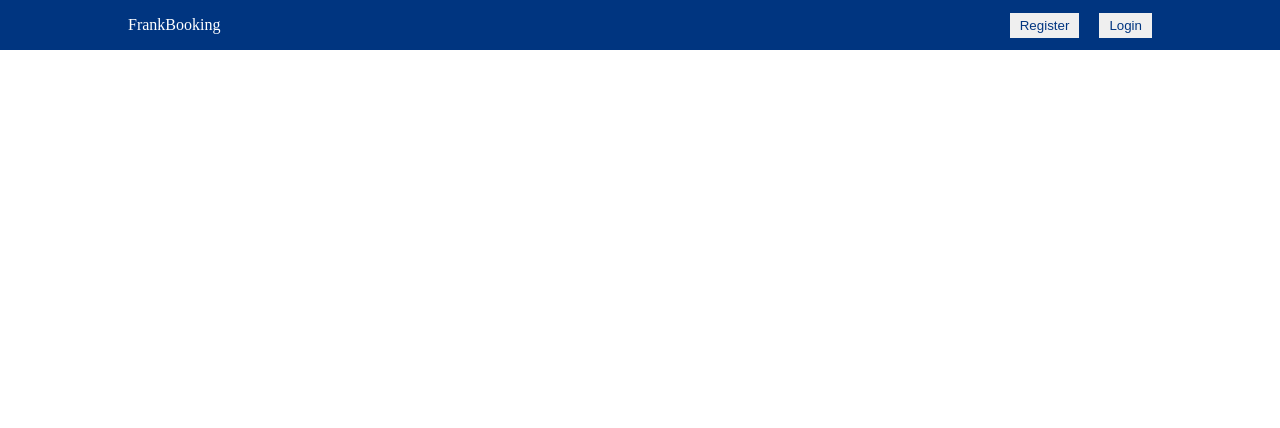
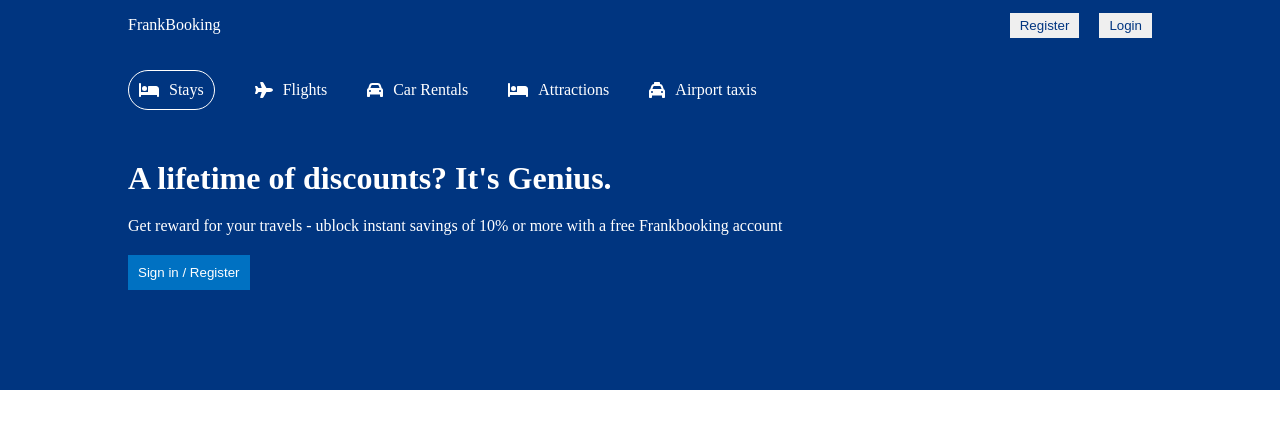
Before and after one commit to Roger-Franco/projetos, a React (Vite) app in the folder booking/: page / in a window 1280 px wide. Shown: the top 428 px of the page. Built offline with nearby package versions, Linux system fonts and the light colour scheme.

Commit message:
Header Design

```diff
--- a/booking/package.json
+++ b/booking/package.json
@@ -10,6 +10,10 @@
     "preview": "vite preview"
   },
   "dependencies": {
+    "@fortawesome/fontawesome-svg-core": "^6.4.0",
+    "@fortawesome/free-regular-svg-icons": "^6.4.0",
+    "@fortawesome/free-solid-svg-icons": "^6.4.0",
+    "@fortawesome/react-fontawesome": "^0.2.0",
     "react": "^18.2.0",
     "react-dom": "^18.2.0",
     "react-router-dom": "^6.14.0"
--- /dev/null
+++ b/booking/src/components/header/Header.jsx
@@ -0,0 +1,40 @@
+import './header.css'
+import { FontAwesomeIcon } from '@fortawesome/react-fontawesome'
+import { faBed, faCar, faPlane, faTaxi } from '@fortawesome/free-solid-svg-icons'
+
+
+const Header = () => {
+  return (
+    <div className='header'>
+      <div className="headerContainer">
+        <div className="headerList">
+          <div className="headerListItem active">
+          <FontAwesomeIcon icon={faBed} />
+          <span>Stays</span>
+          </div>
+          <div className="headerListItem">
+          <FontAwesomeIcon icon={faPlane} />
+          <span>Flights</span>
+          </div>
+          <div className="headerListItem">
+          <FontAwesomeIcon icon={faCar} />
+          <span>Car Rentals</span>
+          </div>
+          <div className="headerListItem">
+          <FontAwesomeIcon icon={faBed} />
+          <span>Attractions</span>
+          </div>
+          <div className="headerListItem">
+          <FontAwesomeIcon icon={faTaxi} />
+          <span>Airport taxis</span>
+          </div>
+        </div>
+        <h1 className="headerTitle">A lifetime of discounts? It's Genius.</h1>
+        <p className="headerDesc">Get reward for your travels - ublock instant savings of 10% or more with a free Frankbooking account</p>
+        <button className="headerBtn">Sign in / Register</button>
+      </div>
+    </div>
+  )
+}
+
+export default Header
--- /dev/null
+++ b/booking/src/components/header/header.css
@@ -0,0 +1,43 @@
+.header {
+  background-color: #003580;
+  color: white;
+  display: flex;
+  justify-content: center;
+}
+
+.headerContainer {
+  width: 100%;
+  max-width: 1024px;
+  margin: 20px 0px 100px 0px;
+}
+
+.headerList {
+  display: flex;
+  gap: 40px;
+  margin-bottom: 50px;
+}
+
+.headerListItem {
+  display: flex;
+  align-items: center;
+  gap: 10px;
+}
+
+.headerListItem.active {
+  border: 1px solid white;
+  padding: 10px;
+  border-radius: 20px;
+}
+
+.headerDesc{
+  margin: 20px 0px
+}
+
+.headerBtn {
+  background-color: #0071c2;
+  color: white;
+  font-weight: 500;
+  border: none;
+  padding: 10px;
+  cursor: pointer;
+}
--- a/booking/src/pages/home/Home.jsx
+++ b/booking/src/pages/home/Home.jsx
@@ -1,9 +1,13 @@
 import './home.css'
 import Navbar from '../../components/navbar/Navbar'
+import Header from '../../components/header/Header'
 
 const Home = () => {
   return (
-    <div><Navbar /></div>
+    <div>
+      <Navbar />
+      <Header />
+    </div>
   )
 }
 
```
Also changed, not shown: 2 other files (tests, documents, lock files or other folders).
